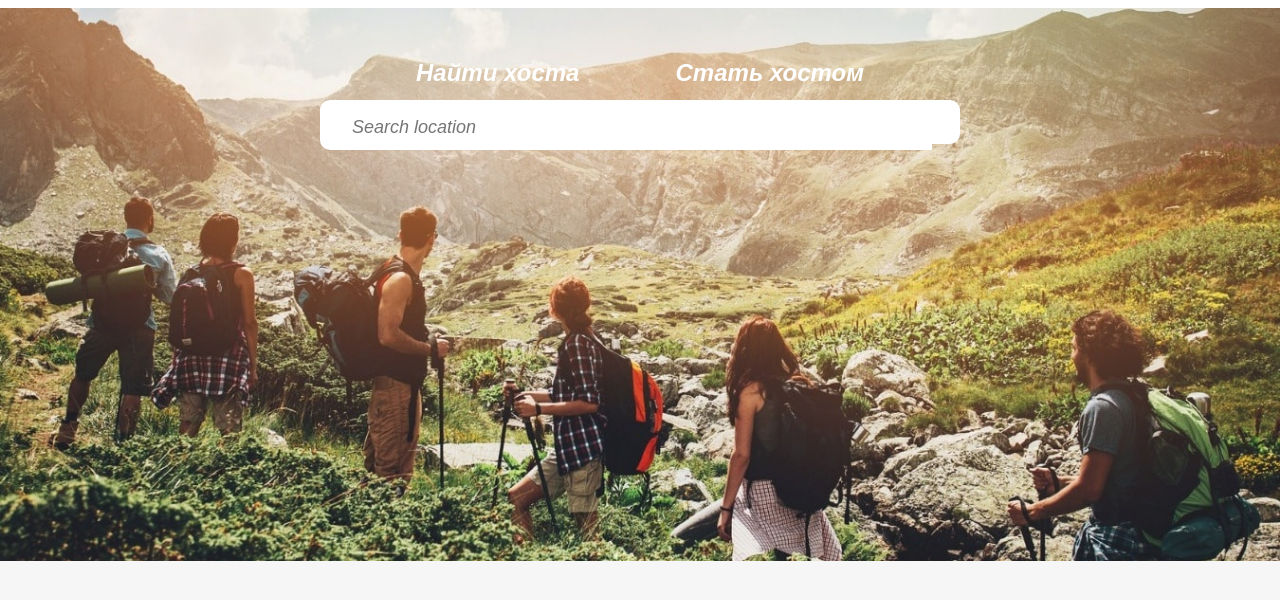
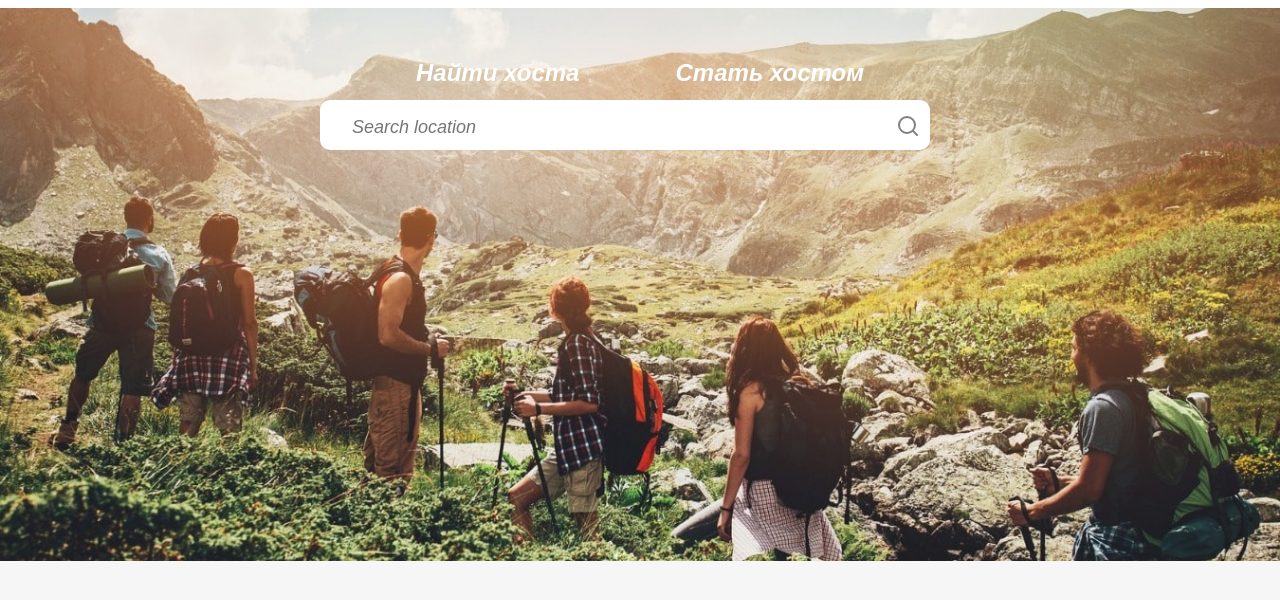
Before and after one commit to rasulov1337/2024_2_Fight-club, a website with bundled scripts: page public/index.html in a window 1280 px wide. Shown: the part 148-748 px from the top of the page. Built offline with nearby package versions, Linux system fonts and the light colour scheme; files whose address does not match are found by name.

Commit message:
Fix position of search button

```diff
--- a/public/index.js
+++ b/public/index.js
@@ -41,6 +41,9 @@ function renderMainPoto(mainPhotoContainer) {
     beHost.href = '#';
     searchCityForm.action = "#";
     search.placeholder = "Search location";
+    findButton.innerHTML += "<svg width=\"24\" height=\"24\" viewBox=\"0 0 24 24\" fill=\"none\" xmlns=\"http://www.w3.org/2000/svg\">\n" +
+        "<path d=\"M16.6725 16.6412L21 21M19 11C19 15.4183 15.4183 19 11 19C6.58172 19 3 15.4183 3 11C3 6.58172 6.58172 3 11 3C15.4183 3 19 6.58172 19 11Z\" stroke=\"#808080\" stroke-width=\"2\" stroke-linecap=\"round\" stroke-linejoin=\"round\"/>\n" +
+        "</svg>\n"
 
     searchButtonDiv.classList.add('custom-search');
     mainPhotoContainer.classList.add('photo-container');
--- a/public/style.css
+++ b/public/style.css
@@ -113,7 +113,7 @@ header {
 .custom-search input {
     width: 100%;
     height: 100%;
-    border-radius: 10px 0px 0px 10px;
+    border-radius: 10px;
     outline: none;
     border: none;
     padding-left:5%;
@@ -127,6 +127,9 @@ header {
 }
 
 .custom-search button {
+    position: relative;
+    right: 40px;
+    top: 5px;
     background-color: #ffffff;
     background-image: url('./images/svg/search.svg');
     border: none;
```
